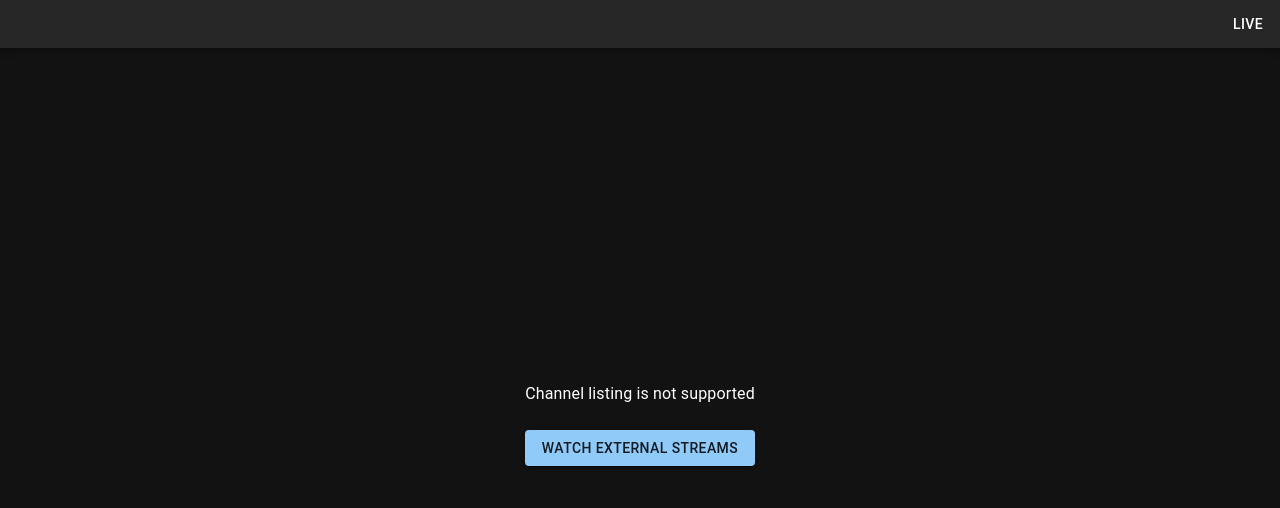
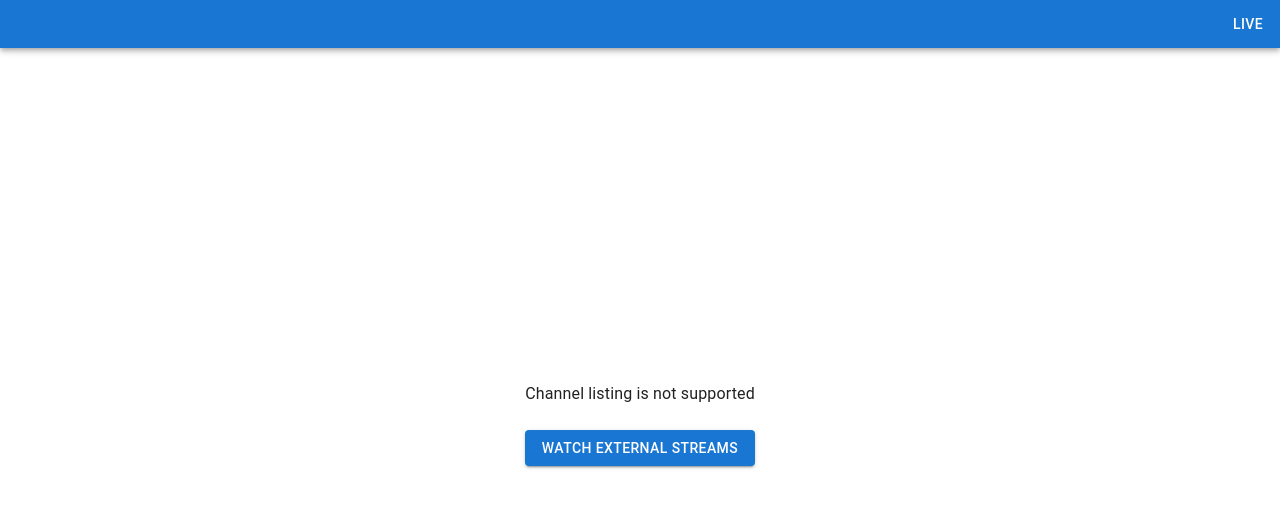
Before and after one commit to longern/browser-broadcast-box, a React (Create React App) app: page / in a window 1280 px wide. Shown: the top 508 px of the page. Built offline with nearby package versions, Linux system fonts and the light colour scheme; no server answers.

Commit message:
Detect dark theme

```diff
--- a/src/IngestApp.tsx
+++ b/src/IngestApp.tsx
@@ -176,6 +176,7 @@ function IngestApp() {
           height: "100%",
           objectFit: "contain",
           zIndex: -1,
+          backgroundColor: "black",
         }}
       />
       <Box
--- a/src/index.tsx
+++ b/src/index.tsx
@@ -5,11 +5,12 @@ import { ThemeProvider, createTheme } from "@mui/material/styles";
 import "./index.css";
 import IndexApp from "./IndexApp";
 import EgressApp from "./EgressApp";
-import { CssBaseline } from "@mui/material";
+import { CssBaseline, useMediaQuery } from "@mui/material";
 
 const IngestApp = React.lazy(() => import("./IngestApp"));
 const IngestDesktopApp = React.lazy(() => import("./IngestDesktop/App"));
 
+const lightTheme = createTheme({ palette: { mode: "light" } });
 const darkTheme = createTheme({ palette: { mode: "dark" } });
 
 const root = ReactDOM.createRoot(document.getElementById("root")!);
@@ -41,9 +42,10 @@ function Router() {
 }
 
 function Root() {
+  const prefersDarkTheme = useMediaQuery("(prefers-color-scheme: dark)");
   return (
     <React.StrictMode>
-      <ThemeProvider theme={darkTheme}>
+      <ThemeProvider theme={prefersDarkTheme ? darkTheme : lightTheme}>
         <CssBaseline />
         <Router />
       </ThemeProvider>
```
